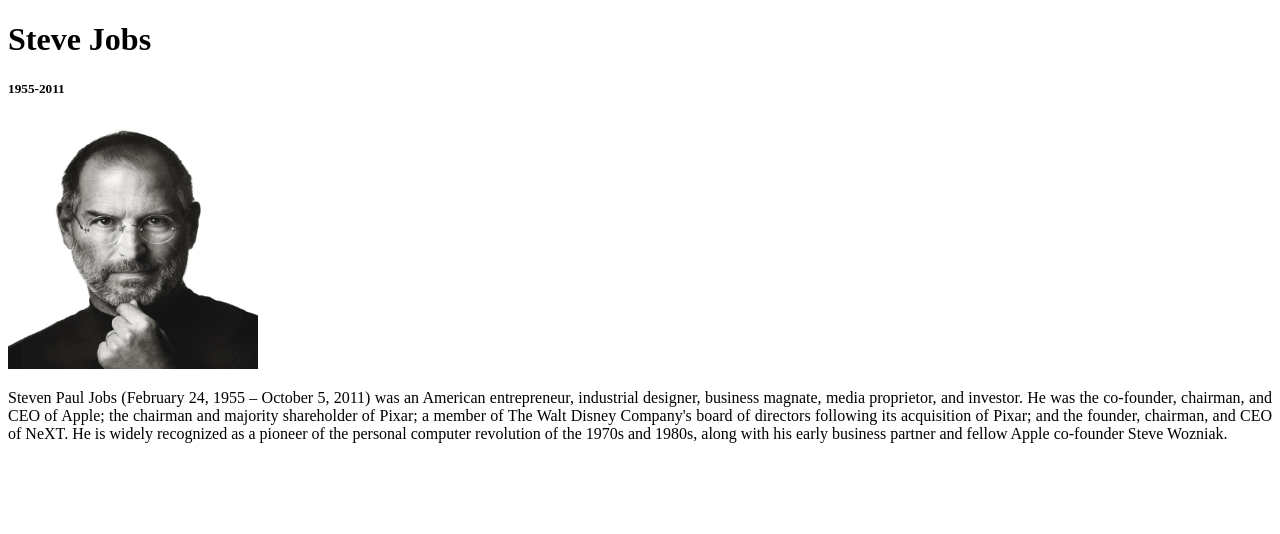
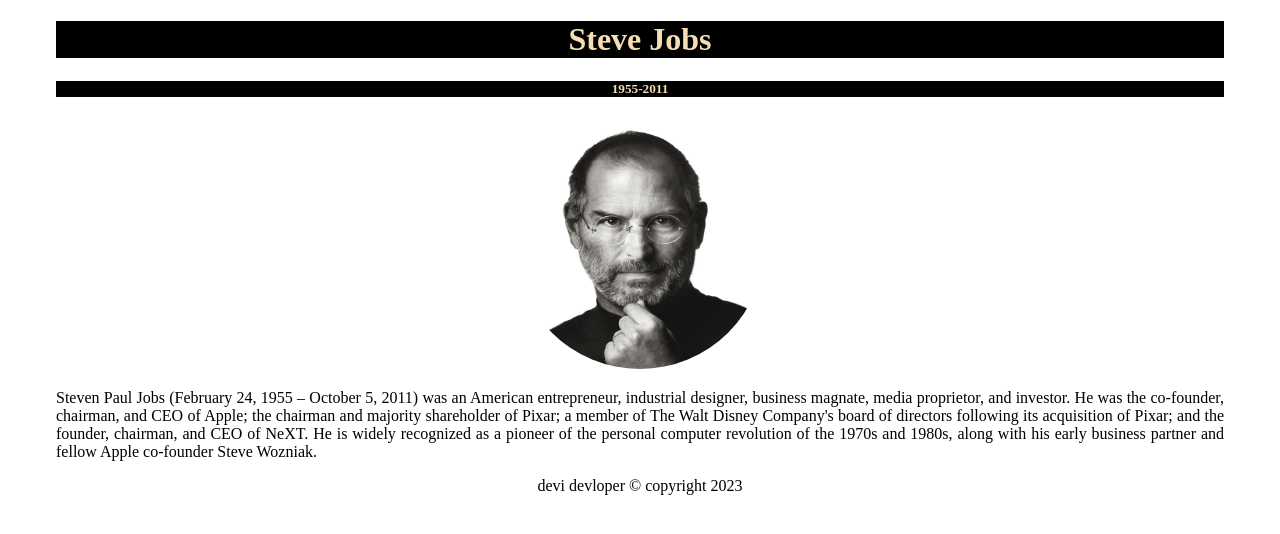
Before and after one commit to DeviApriyani/Interface-Example, a plain HTML site: page index.html in a window 1280 px wide. Drawn offline with Linux system fonts and the light colour scheme; files whose address does not match are found by name.

Commit message:
update for html

```diff
--- a/index.html
+++ b/index.html
@@ -3,20 +3,28 @@
 <head>
     <meta charset="UTF-8">
     <meta name="viewport" content="width=device-width, initial-scale=1.0">
+    <link rel="stylesheet" type="text/css" href="style.css">
     <title>Biografy</title>
 </head>
 <body>
-    <div>
-        <h1>Steve Jobs</h1>
+    <div class="headDiv">
+        <div>
+            <h1 class="textH1">Steve Jobs</h1>
+        </div>
+        <div>
+            <h5 class="textH5">1955-2011</h5>
+        </div>
+        <div class="imgFoto">
+            <img class="imgClass" src="D:\PROJECT DEVTOOLS\My Project\profoto-albert-watson-steve-jobs-pinned-image-original.jpg" style="height: 250px; width: 250px;">
+        </div>
+        <div>
+            <p style="text-align: justify;">Steven Paul Jobs (February 24, 1955 – October 5, 2011) was an American entrepreneur, industrial designer, business magnate, media proprietor, and investor. He was the co-founder, chairman, and CEO of Apple; the chairman and majority shareholder of Pixar; a member of The Walt Disney Company's board of directors following its acquisition of Pixar; and the founder, chairman, and CEO of NeXT. He is widely recognized as a pioneer of the personal computer revolution of the 1970s and 1980s, along with his early business partner and fellow Apple co-founder Steve Wozniak.</p>
+        </div>
     </div>
     <div>
-        <h5>1955-2011</h5>
-    </div>
-    <div>
-        <img src="D:\PROJECT DEVTOOLS\My Project\profoto-albert-watson-steve-jobs-pinned-image-original.jpg" style="height: 250px; width: 250px;">
-    </div>
-    <div>
-        <p style="text-align: justify;">Steven Paul Jobs (February 24, 1955 – October 5, 2011) was an American entrepreneur, industrial designer, business magnate, media proprietor, and investor. He was the co-founder, chairman, and CEO of Apple; the chairman and majority shareholder of Pixar; a member of The Walt Disney Company's board of directors following its acquisition of Pixar; and the founder, chairman, and CEO of NeXT. He is widely recognized as a pioneer of the personal computer revolution of the 1970s and 1980s, along with his early business partner and fellow Apple co-founder Steve Wozniak.</p>
+        <footer class="footerClass">
+            <p>devi devloper &copy; copyright 2023</p>
+        </footer>
     </div>
 </body>
 </html>
```
